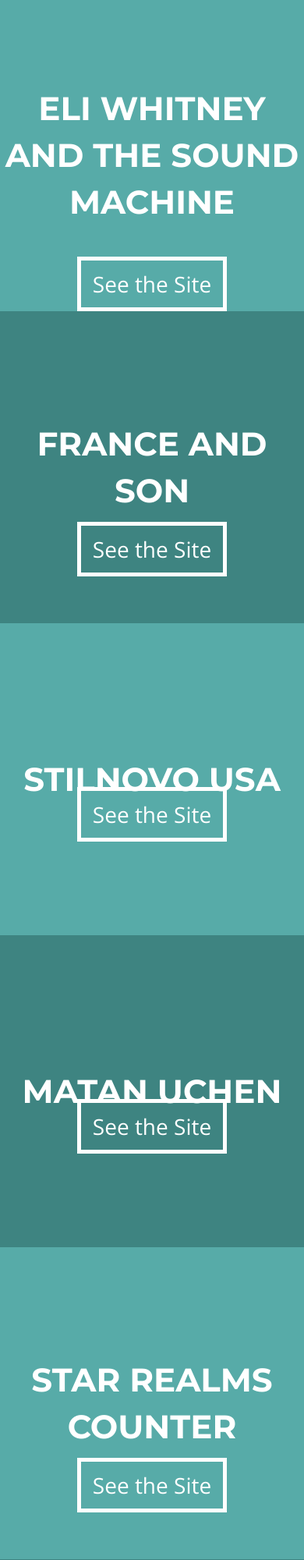
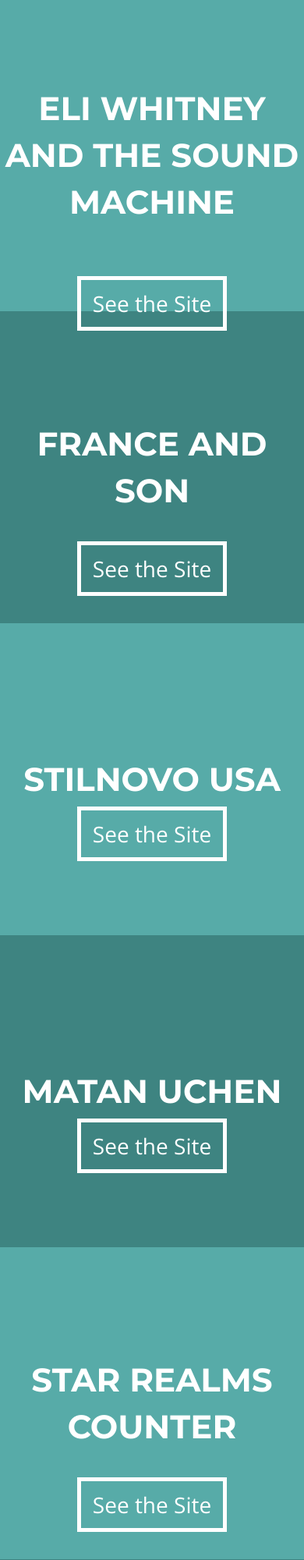
Before and after one commit to sadtitled/matan157.github.io, a PHP site: page / in a window 390 px wide. Shown: the part 2398-4398 px from the top of the page at 78% size. Run offline with PHP 8.4, Linux system fonts and the light colour scheme; some libraries are stand-ins or nearby versions.

Commit message:
mobiiile

```diff
--- a/css/style.css
+++ b/css/style.css
@@ -364,7 +364,7 @@
         font-size: 2em;
         font-family: 'Open Sans', sans-serif;
         font-weight: 400;
-        margin-top: 150px;
+        margin-top: 175px;
     }
 }
 
```
